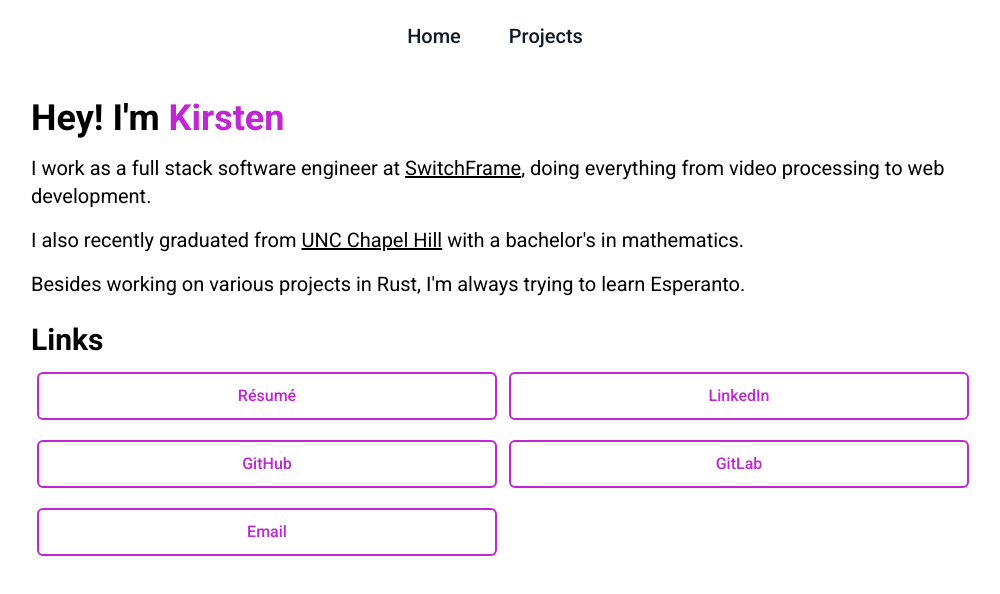
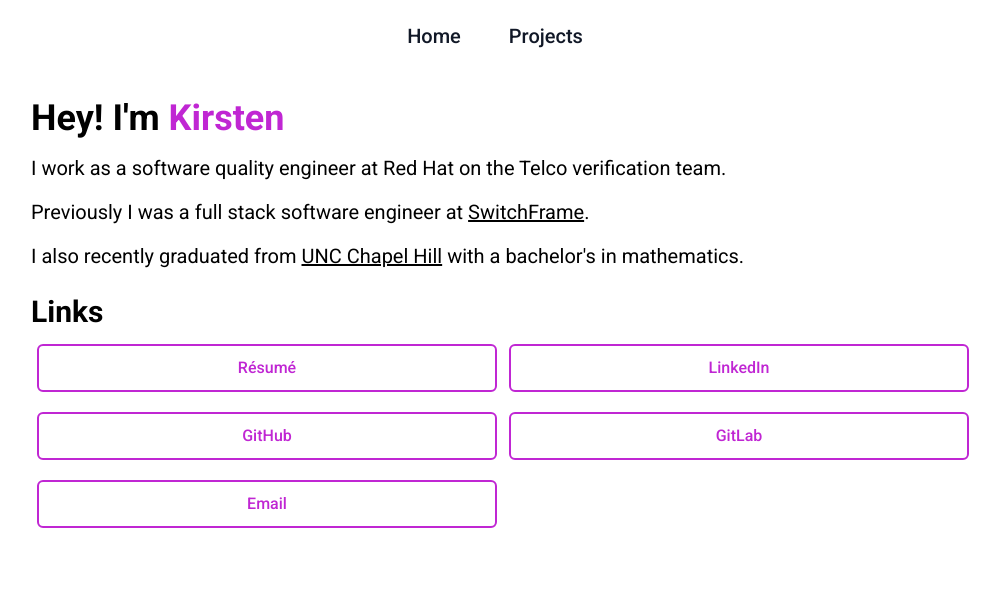
Before and after one commit to tslnc04/kirsten.pl, a Next.js app: page / in a window 1280 px wide. Shown: the top 594 px of the page, without its empty margins (145-1145 px from the left). Built offline with nearby package versions, Linux system fonts and the light colour scheme.

Commit message:
feat: updated with new job

```diff
--- a/app/page.tsx
+++ b/app/page.tsx
@@ -22,11 +22,15 @@
         Hey! I&apos;m <span className="text-fuchsia-600">Kirsten</span>
       </h1>
       <p className="mt-4 text-xl">
-        I work as a full stack software engineer at{" "}
-        <a href="https://www.switchframe.ai/" className="underline">
+        I work as a software quality engineer at Red Hat on the Telco
+        verification team.
+      </p>
+      <p className="mt-4 text-xl">
+        Previously I was a full stack software engineer at{" "}
+        <a href="https://switchframe.ai" className="underline">
           SwitchFrame
         </a>
-        , doing everything from video processing to web development.
+        .
       </p>
       <p className="mt-4 text-xl">
         I also recently graduated from{" "}
@@ -34,10 +38,6 @@
           UNC Chapel Hill
         </a>{" "}
         with a bachelor&apos;s in mathematics.
-      </p>
-      <p className="mt-4 text-xl">
-        Besides working on various projects in Rust, I&apos;m always trying to
-        learn Esperanto.
       </p>
       <h2 className="mb-2 mt-6 text-3xl font-bold">Links</h2>
       <div className="gird-cols-1 grid gap-x-4 gap-y-2 md:grid-cols-2">
```
